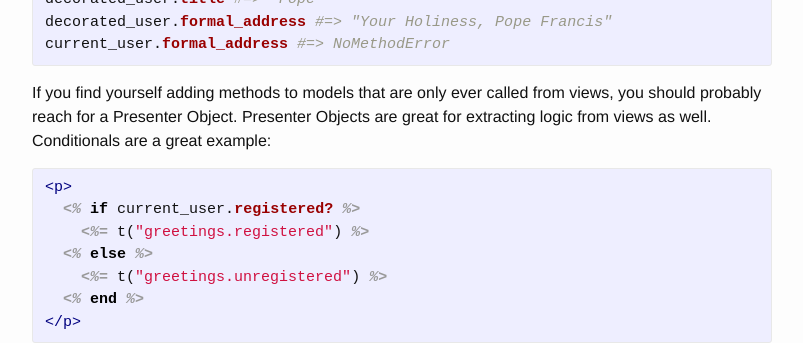
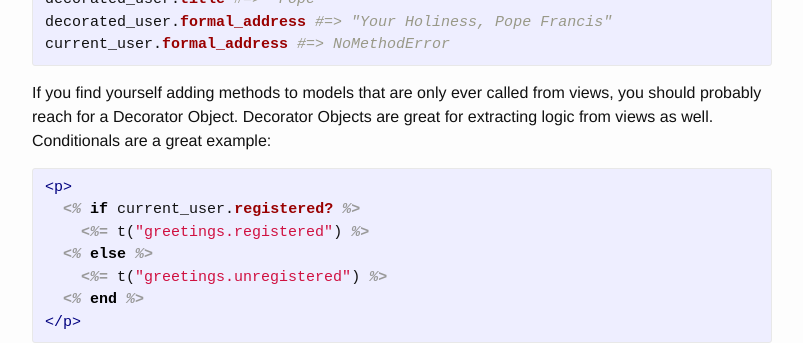
Before and after one commit to isabella232/lessonly.github.io, a Jekyll site: the page built from ruby-style-guide.md, in a window 1280 px wide and 900 px high, scrolled down 6143 px. Shown: the part 176-519 px from the top of the window, without its empty margins (238-1041 px from the left). Built offline with Jekyll 4.4.1, drawn with Linux system fonts in a browser that asks for light colours.

Commit message:
And fix “Presenter” when I’d really meant “Decorator”

````diff
--- a/ruby-style-guide.md
+++ b/ruby-style-guide.md
@@ -280,7 +280,7 @@
 current_user.formal_address #=> NoMethodError
 ```
 
-If you find yourself adding methods to models that are only ever called from views, you should probably reach for a Presenter Object. Presenter Objects are great for extracting logic from views as well. Conditionals are a great example:
+If you find yourself adding methods to models that are only ever called from views, you should probably reach for a Decorator Object. Decorator Objects are great for extracting logic from views as well. Conditionals are a great example:
 
 ```erb
 <p>
````
